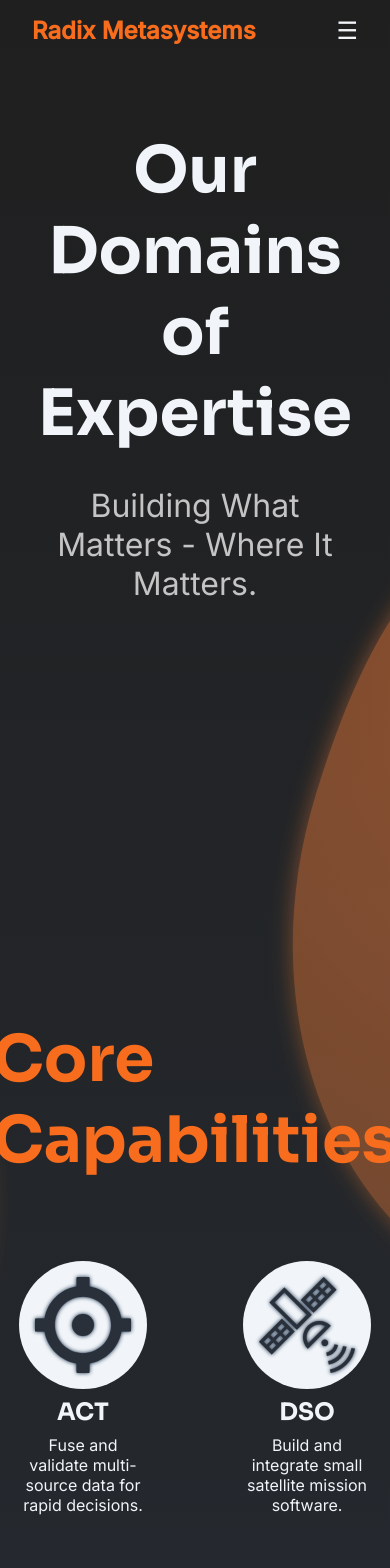
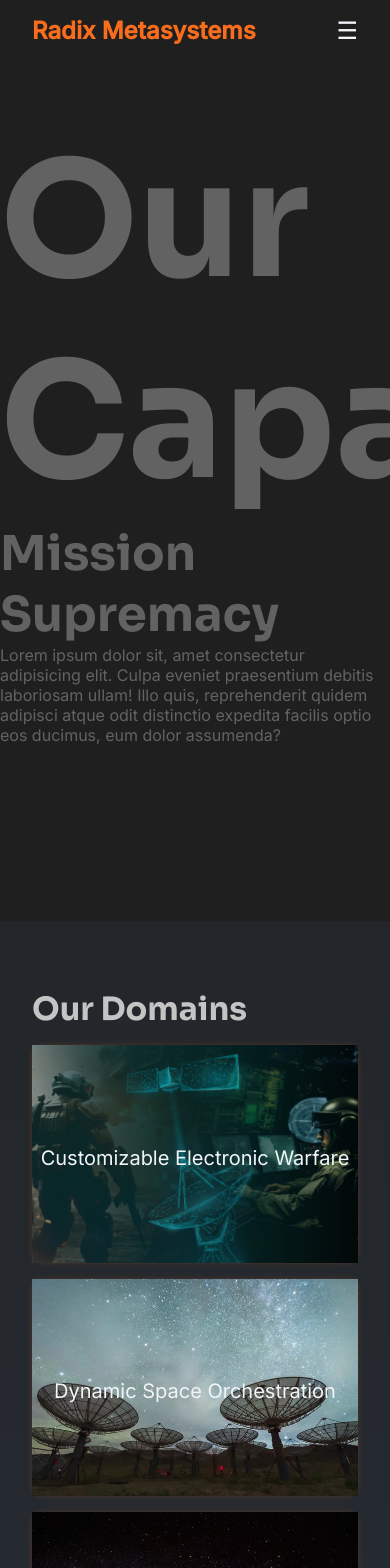
Before and after one commit to gabe19p/radix-web-app, an Angular app in the folder website/: page /what-we-do in a window 390 px wide. Shown: the top 1568 px of the page. Built offline with nearby package versions, Linux system fonts and the light colour scheme; no server answers.

Commit message:
Add ThreeJS to what-we-do

```diff
--- a/website/src/app/pages/home/home.scss
+++ b/website/src/app/pages/home/home.scss
@@ -20,8 +20,8 @@
       background: linear-gradient(
         to bottom,
         black 0%,
-        rgba(0, 0, 0, 0.2) 15%,
-        rgba(0, 0, 0, 0.2) 85%,
+        rgba(0, 0, 0, 0.1) 15%,
+        rgba(0, 0, 0, 0.1) 85%,
         black 100%
       );
       pointer-events: none; // Let clicks pass through
--- a/website/src/app/pages/what-we-do/what-we-do.html
+++ b/website/src/app/pages/what-we-do/what-we-do.html
@@ -1,4 +1,54 @@
-<section class="what-we-do-hero">
+<div class="hero">
+  <div class="hero-wrapper container">
+    <h1 class="hero-title">Our Capabilities</h1>
+    <h2>Mission Supremacy</h2>
+    <h4></h4>
+    <div class="hero-content">
+      <p class="hero-text">
+        Lorem ipsum dolor sit, amet consectetur adipisicing elit. Culpa eveniet
+        praesentium debitis laboriosam ullam! Illo quis, reprehenderit quidem
+        adipisci atque odit distinctio expedita facilis optio eos ducimus, eum
+        dolor assumenda?
+      </p>
+    </div>
+  </div>
+  <div class="three" id="three"></div>
+</div>
+
+<div class="container">
+  <h1>Our Domains</h1>
+  <div class="domain-grid">
+    <div class="domain-wrapper">
+      <img
+        src="../../../assets/cew.jpg"
+        alt="customizable electronic warfare"
+      />
+      <div class="overlay">
+        <div class="domain-text">Customizable Electronic Warfare</div>
+      </div>
+    </div>
+    <div class="domain-wrapper">
+      <img src="../../../assets/dso.jpg" alt="dynamic space orchestration" />
+      <div class="overlay">
+        <div class="domain-text">Dynamic Space Orchestration</div>
+      </div>
+    </div>
+    <div class="domain-wrapper">
+      <img src="../../../assets/acs.jpg" alt="advanced custody solutions" />
+      <div class="overlay">
+        <div class="domain-text">Advanced Custody Solutions</div>
+      </div>
+    </div>
+    <div class="domain-wrapper">
+      <img src="../../../assets/sac.jpg" alt="satisfaction and credibility" />
+      <div class="overlay">
+        <div class="domain-text">Satisfaction and Credibility</div>
+      </div>
+    </div>
+  </div>
+</div>
+
+<!-- <section class="what-we-do-hero">
   <svg
     viewBox="0 0 100 100"
     xmlns="http://www.w3.org/2000/svg"
@@ -25,7 +75,7 @@
       filter="url(#glow-a)"
     />
 
-    <!-- Hidden shapes for morph targets -->
+
     <path
       id="blob1"
       d="M50,5 C75,5 95,30 85,55 C75,80 55,95 35,90 C15,85 5,65 15,40 C25,15 35,5 50,5 Z"
@@ -73,7 +123,7 @@
       filter="url(#glow-b)"
     />
 
-    <!-- Hidden shapes for morph targets -->
+
     <path
       id="blob5"
       d="M52,6 C76,10 96,28 88,56 C80,84 54,98 30,86 C6,74 6,48 20,28 C34,8 42,4 52,6 Z"
@@ -100,11 +150,7 @@
       <span id="heroText">Our Domains of Expertise</span>
     </h1>
     <p>Building What Matters - Where It Matters.</p>
-    <!-- <p class="subtext">
-      From satellite command to AI-powered custody, we design resilient,
-      high-impact solutions trusted by mission-critical systems worldwide.
-    </p> -->
-    <!-- <a (click)="scrollTo('domains')" class="cta-button">Explore Our Domains</a> -->
+
   </div>
 </section>
 
@@ -295,6 +341,6 @@
       <a href="/careers" class="cta-button">Explore Opportunities</a>
     </div>
   </div>
-</section>
+</section> -->
 
 <app-footer></app-footer>
--- a/website/src/app/pages/what-we-do/what-we-do.scss
+++ b/website/src/app/pages/what-we-do/what-we-do.scss
@@ -1,5 +1,162 @@
 section {
   padding: var(--spacing-lg) 0;
+}
+
+.hero {
+  transform: translateY(-8vh);
+  height: 110vh;
+  width: 100vw;
+  background-color: var(--color-bg);
+
+  .hero-wrapper {
+    filter: brightness(0.5);
+    display: flex;
+    flex-direction: column;
+    flex: 1;
+    height: 100%;
+    width: 100%;
+    justify-content: flex-start;
+    padding: var(--spacing-xxl) 0;
+
+    h1 {
+      color: var(--color-font);
+      font-size: 10rem;
+    }
+
+    h2 {
+      font-size: 3rem;
+    }
+
+    p {
+      max-width: 500px;
+    }
+  }
+
+  .three {
+    width: 100%;
+    aspect-ratio: 1.5; // adjusts height based on width — you can tweak
+    position: absolute;
+    top: 0;
+    z-index: 10;
+
+    canvas {
+      width: 100% !important;
+      height: 100% !important;
+      display: block;
+      position: absolute;
+      top: 0;
+      left: 0;
+      z-index: 10;
+    }
+  }
+}
+
+.domain-grid {
+  display: grid;
+  grid-template-columns: repeat(2, 1fr);
+  gap: 1rem;
+  padding: var(--spacing-md) 0;
+  z-index: 0;
+
+  @media (max-width: 1000px) {
+    grid-template-columns: repeat(1, 1fr);
+  }
+}
+
+.domain-wrapper {
+  position: relative;
+  overflow: hidden;
+  width: 100%;
+  height: 300px; // fallback
+  box-shadow: 0 0 8px -5px var(--color-primary);
+  transition: box-shadow 0.3s ease-in-out;
+
+  @supports (aspect-ratio: 1) {
+    aspect-ratio: 3 / 2;
+    height: auto; // override fallback height
+  }
+
+  img {
+    width: 100%;
+    height: 100%;
+    object-fit: cover;
+    display: block;
+    transition: transform 0.8s ease;
+  }
+
+  .overlay {
+    position: absolute;
+    inset: 0;
+    display: flex;
+    flex-direction: column;
+    justify-content: center;
+    align-items: center;
+    background-color: rgba(0, 0, 0, 0.6);
+    opacity: 0;
+    transition: opacity 0.3s ease-in-out;
+  }
+
+  &:hover {
+    box-shadow: 0 0 12px -7px var(--color-primary);
+  }
+
+  &:hover img {
+    transform: scale(1.05);
+  }
+
+  &:hover .overlay {
+    opacity: 1;
+  }
+
+  .domain-text {
+    font-weight: var(--font-weight-sm);
+    font-size: var(--font-lg);
+    color: var(--color-text);
+    position: relative;
+    cursor: pointer;
+    display: inline-block;
+    transition: color 0.3s ease-in-out;
+
+    &::after {
+      content: "";
+      position: absolute;
+      bottom: 0;
+      left: 50%;
+      width: 100%;
+      height: 2px;
+      background-color: var(--color-primary);
+      transform: translateX(-50%) scaleX(0);
+      transform-origin: center;
+      transition: transform 0.3s ease;
+    }
+
+    &:hover {
+      color: var(--color-primary);
+
+      &::after {
+        transform: translateX(-50%) scaleX(1);
+      }
+    }
+  }
+
+  @media (max-width: 599px) {
+    .overlay {
+      background: none;
+      opacity: 1;
+      padding-top: var(--spacing-sm);
+    }
+
+    .domain-text {
+      position: static;
+      opacity: 1;
+      text-align: center;
+      padding: var(--spacing-sm);
+    }
+
+    &:hover img {
+      transform: none;
+    }
+  }
 }
 
 .what-we-do-hero {
--- a/website/src/app/pages/what-we-do/what-we-do.ts
+++ b/website/src/app/pages/what-we-do/what-we-do.ts
@@ -1,19 +1,28 @@
-import { AfterViewInit, Component, Inject } from '@angular/core';
-import { DOCUMENT } from '@angular/common';
-import gsap from 'gsap';
-import ScrollTrigger from 'gsap/ScrollTrigger';
-import ScrollToPlugin from 'gsap/ScrollToPlugin';
-import MorphSVGPlugin from 'gsap/MorphSVGPlugin';
-import ScrambleTextPlugin from 'gsap/ScrambleTextPlugin';
+import {
+  AfterViewInit,
+  Component,
+  ElementRef,
+  Inject,
+  OnDestroy,
+  ViewChild,
+} from '@angular/core';
 import { Footer } from '../../components/footer/footer';
-import { TopNav } from '../../components/top-nav/top-nav';
+import * as THREE from 'three';
+import { GLTFLoader } from 'three/examples/jsm/Addons.js';
+import { OrbitControls } from 'three/examples/jsm/Addons.js';
 
-gsap.registerPlugin(
-  MorphSVGPlugin,
-  ScrollTrigger,
-  ScrambleTextPlugin,
-  ScrollToPlugin
-);
+// import { DOCUMENT } from '@angular/common';
+// import gsap from 'gsap';
+// import ScrollTrigger from 'gsap/ScrollTrigger';
+// import ScrollToPlugin from 'gsap/ScrollToPlugin';
+// import MorphSVGPlugin from 'gsap/MorphSVGPlugin';
+// import ScrambleTextPlugin from 'gsap/ScrambleTextPlugin';
+// gsap.registerPlugin(
+//   MorphSVGPlugin,
+//   ScrollTrigger,
+//   ScrambleTextPlugin,
+//   ScrollToPlugin
+// );
 
 @Component({
   selector: 'app-what-we-do',
@@ -21,205 +30,272 @@ gsap.registerPlugin(
   templateUrl: './what-we-do.html',
   styleUrl: './what-we-do.scss',
 })
-export class WhatWeDo implements AfterViewInit {
-  constructor(@Inject(DOCUMENT) private document: Document) {}
+export class WhatWeDo implements AfterViewInit, OnDestroy {
+  @ViewChild('three', { static: false }) threeContainer!: ElementRef;
 
-  ngAfterViewInit(): void {
-    const tl = gsap.timeline();
-    const groups = this.document.querySelectorAll('.discipline-group');
+  private renderer!: THREE.WebGLRenderer;
+  private scene!: THREE.Scene;
+  private camera!: THREE.PerspectiveCamera;
+  private model!: THREE.Object3D;
+  private frameId: number = 0;
 
-    groups.forEach((group) => {
-      const header = group.querySelector('.discipline-header');
-      const subItems = group.querySelector('.sub-items') as HTMLElement;
+  ngAfterViewInit() {
+    this.initThree();
+  }
 
-      let isOpen = false;
+  ngOnDestroy(): void {
+    cancelAnimationFrame(this.frameId);
+    this.renderer.dispose();
+  }
 
-      if (header && subItems) {
-        gsap.set(subItems, { height: 0, opacity: 0 });
+  private initThree() {
+    const container = document.getElementById('three')!;
+    const width = container.clientWidth;
+    const height = container.clientHeight || 400;
 
-        header.addEventListener('click', () => {
-          if (isOpen) {
-            gsap.to(subItems, {
-              height: 0,
-              opacity: 0,
-              duration: 0.4,
-              ease: 'power2.inOut',
-            });
-            header.classList.remove('open');
-          } else {
-            const fullHeight = subItems.scrollHeight;
+    this.scene = new THREE.Scene();
+    // this.scene.background = new THREE.Color(0x000000);
 
-            gsap.to(subItems, {
-              height: fullHeight,
-              opacity: 1,
-              duration: 0.4,
-              ease: 'power2.inOut',
-              onComplete: () => {
-                subItems.style.height = 'auto'; // unlock height
-              },
-            });
+    this.camera = new THREE.PerspectiveCamera(30, width / height, 0.1, 1000);
+    this.camera.position.set(-5, 0, 30);
 
-            header.classList.add('open');
-          }
+    this.renderer = new THREE.WebGLRenderer({ antialias: true, alpha: true });
+    this.renderer.setSize(width, height);
+    container.appendChild(this.renderer.domElement);
 
-          isOpen = !isOpen;
-        });
-      }
+    const ambientLight = new THREE.AmbientLight(0xffffff, 0.6);
+    const directionalLight = new THREE.DirectionalLight(0xffffff, 3);
+    directionalLight.position.set(10, 50, 50);
+    this.scene.add(ambientLight, directionalLight);
+
+    // const controls = new OrbitControls(this.camera, this.renderer.domElement);
+    // controls.enableDamping = true;
+
+    const loader = new GLTFLoader();
+    loader.load('../../../assets/models/satellite-1.glb', (gltf) => {
+      this.model = gltf.scene;
+      this.model.scale.set(1, 1, 1);
+      this.model.rotateX(6);
+      this.scene.add(this.model);
     });
 
-    tl.from(
-      '.blobA',
-      {
-        x: 100,
-        y: 200,
-        opacity: 0,
-        duration: 2,
-        ease: 'power3.out',
-      },
-      0
-    )
-      .from(
-        '.blobB',
-        {
-          x: -50,
-          y: -300, // slide in from top
-          opacity: 0,
-          duration: 2,
-          ease: 'power3.out',
-        },
-        0.2
-      )
-      .from(
-        '.hero-title',
-        {
-          y: -100,
-          opacity: 0,
-          duration: 1,
-          ease: 'power2.out',
-        },
-        1
-      )
-      .from(
-        '.hero-wrapper p',
-        {
-          y: 60,
-          opacity: 0,
-          duration: 1,
-          ease: 'power2.out',
-        },
-        0.8
-      );
+    window.addEventListener('resize', () => {
+      const width = container.clientWidth;
+      const height = container.clientHeight;
 
-    gsap.to('#mission', {
-      scrollTrigger: {
-        trigger: '#mission',
-        start: 'top 70%',
-      },
-      duration: 1,
-      scrambleText: {
-        text: 'Our Mission ',
-        chars: '01 ',
-        revealDelay: 0.1,
-        speed: 0.3,
-      },
-      onComplete: () => {
-        gsap.to('.cursor', {
-          opacity: 0,
-          duration: 0.8,
-          repeat: -1,
-          yoyo: true,
-          ease: 'none',
-        });
+      this.camera.aspect = width / height;
+      this.camera.updateProjectionMatrix();
 
-        gsap.fromTo(
-          '#mission-paragraph',
-          {
-            y: 40,
-            opacity: 0,
-          },
-          {
-            y: 0,
-            opacity: 1,
-            duration: 1,
-            ease: 'power2.out',
-          }
-        );
-      },
+      this.renderer.setSize(width, height);
     });
 
-    // Core Capabilities Scroll Animation
-    gsap
-      .timeline({
-        scrollTrigger: {
-          trigger: '.what-we-do-capabilities',
-          start: 'top 50%',
-        },
-      })
-      .from('.capabilites-title', {
-        y: 50,
-        opacity: 0,
-        duration: 1,
-        ease: 'power2.out',
-      })
-      .from(
-        '.capabilities-grid .capability',
-        {
-          y: 30,
-          opacity: 0,
-          duration: 0.6,
-          ease: 'power2.out',
-          stagger: 0.1,
-        },
-        '+=0.2'
-      ); // slight pause after title
+    const animate = () => {
+      this.frameId = requestAnimationFrame(animate);
+      if (this.model) this.model.rotation.y += 0.005;
+      // if (this.model) this.model.rotation.x += 0.005;
+      // controls.update();
+      this.renderer.render(this.scene, this.camera);
+    };
+    animate();
+  }
 
-    // Shapes for blobA
-    const shapesA = [
-      '#blob1',
-      '#blob2',
-      '#blob3',
-      '#blob4',
-      '#blob5',
-      '#blob6',
-      '#blob7',
-      '#blob8',
-    ];
+  // constructor(@Inject(DOCUMENT) private document: Document) {}
+  // ngAfterViewInit(): void {
+  //   const tl = gsap.timeline();
+  //   const groups = this.document.querySelectorAll('.discipline-group');
 
-    // Shapes for blobB
-    const shapesB = [
-      '#blob1',
-      '#blob2',
-      '#blob3',
-      '#blob4',
-      '#blob5',
-      '#blob6',
-      '#blob7',
-      '#blob8',
-    ];
+  //   groups.forEach((group) => {
+  //     const header = group.querySelector('.discipline-header');
+  //     const subItems = group.querySelector('.sub-items') as HTMLElement;
 
-    const animateBlob = (pathId: string, shapes: string[]) => {
-      let lastIndex = 0;
+  //     let isOpen = false;
 
-      function morph() {
-        let nextIndex;
-        do {
-          nextIndex = Math.floor(Math.random() * shapes.length);
-        } while (nextIndex === lastIndex);
+  //     if (header && subItems) {
+  //       gsap.set(subItems, { height: 0, opacity: 0 });
 
-        lastIndex = nextIndex;
+  //       header.addEventListener('click', () => {
+  //         if (isOpen) {
+  //           gsap.to(subItems, {
+  //             height: 0,
+  //             opacity: 0,
+  //             duration: 0.4,
+  //             ease: 'power2.inOut',
+  //           });
+  //           header.classList.remove('open');
+  //         } else {
+  //           const fullHeight = subItems.scrollHeight;
 
-        gsap.to(pathId, {
-          duration: 6,
-          ease: 'sine.inOut',
-          morphSVG: shapes[nextIndex],
-          onComplete: morph,
-        });
-      }
+  //           gsap.to(subItems, {
+  //             height: fullHeight,
+  //             opacity: 1,
+  //             duration: 0.4,
+  //             ease: 'power2.inOut',
+  //             onComplete: () => {
+  //               subItems.style.height = 'auto'; // unlock height
+  //             },
+  //           });
 
-      morph();
-    };
+  //           header.classList.add('open');
+  //         }
 
-    animateBlob('#blobA', shapesA);
-    animateBlob('#blobB', shapesB);
-  }
+  //         isOpen = !isOpen;
+  //       });
+  //     }
+  //   });
+
+  //   tl.from(
+  //     '.blobA',
+  //     {
+  //       x: 100,
+  //       y: 200,
+  //       opacity: 0,
+  //       duration: 2,
+  //       ease: 'power3.out',
+  //     },
+  //     0
+  //   )
+  //     .from(
+  //       '.blobB',
+  //       {
+  //         x: -50,
+  //         y: -300, // slide in from top
+  //         opacity: 0,
+  //         duration: 2,
+  //         ease: 'power3.out',
+  //       },
+  //       0.2
+  //     )
+  //     .from(
+  //       '.hero-title',
+  //       {
+  //         y: -100,
+  //         opacity: 0,
+  //         duration: 1,
+  //         ease: 'power2.out',
+  //       },
+  //       1
+  //     )
+  //     .from(
+  //       '.hero-wrapper p',
+  //       {
+  //         y: 60,
+  //         opacity: 0,
+  //         duration: 1,
+  //         ease: 'power2.out',
+  //       },
+  //       0.8
+  //     );
+
+  //   gsap.to('#mission', {
+  //     scrollTrigger: {
+  //       trigger: '#mission',
+  //       start: 'top 70%',
+  //     },
+  //     duration: 1,
+  //     scrambleText: {
+  //       text: 'Our Mission ',
+  //       chars: '01 ',
+  //       revealDelay: 0.1,
+  //       speed: 0.3,
+  //     },
+  //     onComplete: () => {
+  //       gsap.to('.cursor', {
+  //         opacity: 0,
+  //         duration: 0.8,
+  //         repeat: -1,
+  //         yoyo: true,
+  //         ease: 'none',
+  //       });
+
+  //       gsap.fromTo(
+  //         '#mission-paragraph',
+  //         {
+  //           y: 40,
+  //           opacity: 0,
+  //         },
+  //         {
+  //           y: 0,
+  //           opacity: 1,
+  //           duration: 1,
+  //           ease: 'power2.out',
+  //         }
+  //       );
+  //     },
+  //   });
+
+  //   // Core Capabilities Scroll Animation
+  //   gsap
+  //     .timeline({
+  //       scrollTrigger: {
+  //         trigger: '.what-we-do-capabilities',
+  //         start: 'top 50%',
+  //       },
+  //     })
+  //     .from('.capabilites-title', {
+  //       y: 50,
+  //       opacity: 0,
+  //       duration: 1,
+  //       ease: 'power2.out',
+  //     })
+  //     .from(
+  //       '.capabilities-grid .capability',
+  //       {
+  //         y: 30,
+  //         opacity: 0,
+  //         duration: 0.6,
+  //         ease: 'power2.out',
+  //         stagger: 0.1,
+  //       },
+  //       '+=0.2'
+  //     ); // slight pause after title
+
+  //   // Shapes for blobA
+  //   const shapesA = [
+  //     '#blob1',
+  //     '#blob2',
+  //     '#blob3',
+  //     '#blob4',
+  //     '#blob5',
+  //     '#blob6',
+  //     '#blob7',
+  //     '#blob8',
+  //   ];
+
+  //   // Shapes for blobB
+  //   const shapesB = [
+  //     '#blob1',
+  //     '#blob2',
+  //     '#blob3',
+  //     '#blob4',
+  //     '#blob5',
+  //     '#blob6',
+  //     '#blob7',
+  //     '#blob8',
+  //   ];
+
+  //   const animateBlob = (pathId: string, shapes: string[]) => {
+  //     let lastIndex = 0;
+
+  //     function morph() {
+  //       let nextIndex;
+  //       do {
+  //         nextIndex = Math.floor(Math.random() * shapes.length);
+  //       } while (nextIndex === lastIndex);
+
+  //       lastIndex = nextIndex;
+
+  //       gsap.to(pathId, {
+  //         duration: 6,
+  //         ease: 'sine.inOut',
+  //         morphSVG: shapes[nextIndex],
+  //         onComplete: morph,
+  //       });
+  //     }
+
+  //     morph();
+  //   };
+
+  //   animateBlob('#blobA', shapesA);
+  //   animateBlob('#blobB', shapesB);
+  // }
 }
```
